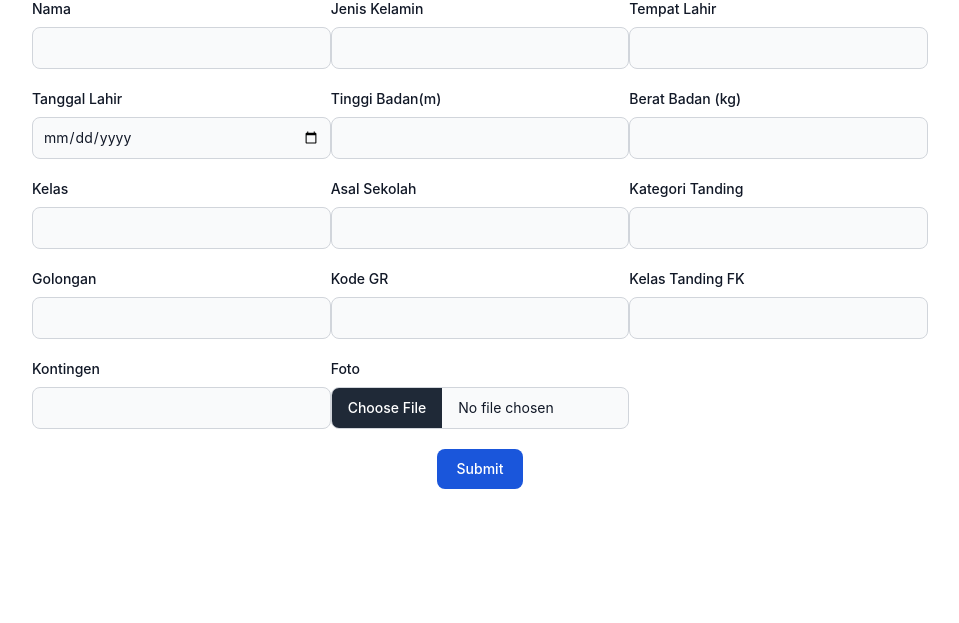
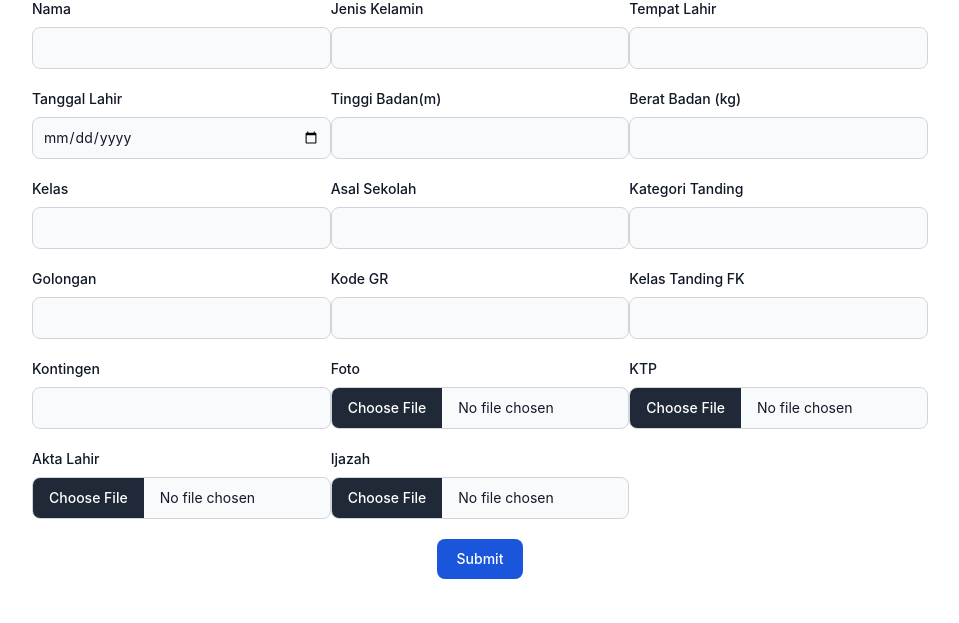
Before and after one commit to ikbalmaulana23/jurusilat, a Laravel app: page /pendaftaran in a window 1280 px wide. Shown: the part 177-800 px from the top of the page, without its empty margins (160-1119 px from the left). Run offline with Laravel 12, Linux system fonts and the light colour scheme; some libraries are stand-ins or nearby versions.

Commit message:
fitur pendaftaran kelar

```diff
--- a/app/Http/Controllers/PendaftaranController.php
+++ b/app/Http/Controllers/PendaftaranController.php
@@ -18,12 +18,12 @@ class PendaftaranController extends Controller
         if ($r->validated()) {
             $foto = $r->foto->getClientOriginalName();
             $r->foto->move('image/', $foto);
-            // $ktp = $r->ktp->getClientOriginalName();
-            // $r->ktp->move('image/', $ktp);
-            // $akta_lahir = $r->akta_lahir->getClientOriginalName();
-            // $r->akta_lahir->move('image/', $akta_lahir);
-            // $ijazah = $r->ijazah->getClientOriginalName();
-            // $r->ijazah->move('image/', $ijazah);
+            $ktp = $r->ktp->getClientOriginalName();
+            $r->ktp->move('image/', $ktp);
+            $akta_lahir = $r->akta_lahir->getClientOriginalName();
+            $r->akta_lahir->move('image/', $akta_lahir);
+            $ijazah = $r->ijazah->getClientOriginalName();
+            $r->ijazah->move('image/', $ijazah);
 
 
             Pendaftar::create([
@@ -41,9 +41,9 @@ class PendaftaranController extends Controller
                 'kelas_tanding_FK' => $r->kelas_tanding_FK,
                 'kontingen' => $r->kontingen,
                 'foto' => $foto,
-                // 'ktp' => $ktp,
-                // 'akta_lahir' => $akta_lahir,
-                // 'ijazah' => $ijazah,
+                'ktp' => $ktp,
+                'akta_lahir' => $akta_lahir,
+                'ijazah' => $ijazah,
             ]);
         };
 
--- a/app/Models/Pendaftar.php
+++ b/app/Models/Pendaftar.php
@@ -11,7 +11,5 @@ class Pendaftar extends Model
 
     protected $table = 'pendaftar';
 
-    protected $fillable = ['nama', 'jen_kelamin', 'tpt_lahir', 'tgl_lahir', 'tb', 'bb', 'kelas', 'asal_sekolah', 'kategori_tanding', 'golongan', 'kode_gr', 'kelas_tanding_FK', 'kontingen', 'foto'];
-
-    //  'ktp', 'akta_lahir', 'ijazah'
+    protected $fillable = ['nama', 'jen_kelamin', 'tpt_lahir', 'tgl_lahir', 'tb', 'bb', 'kelas', 'asal_sekolah', 'kategori_tanding', 'golongan', 'kode_gr', 'kelas_tanding_FK', 'kontingen', 'foto', 'ktp', 'akta_lahir', 'ijazah'];
 }
--- a/resources/views/pendaftaran.blade.php
+++ b/resources/views/pendaftaran.blade.php
@@ -145,23 +145,23 @@
             <span>{{ $errors->first('foto') }}</span>
           </div>
 
-          {{-- <div class="mb-5">
+          <div class="mb-5">
             <label for="ktp" class="block mb-2 text-sm font-medium text-gray-900 dark:text-white">KTP</label>
             <input type="file" name="ktp" id="ktp" class="bg-gray-50 border border-gray-300 text-gray-900 text-sm rounded-lg focus:ring-blue-500 focus:border-blue-500 block w-full  dark:bg-gray-700 dark:border-gray-600 dark:placeholder-gray-400 dark:text-white dark:focus:ring-blue-500 dark:focus:border-blue-500"   />
             <span>{{ $errors->first('ktp') }}</span>
-          </div> --}}
+          </div>
 
-          {{-- <div class="mb-5">
+          <div class="mb-5">
             <label for="akta_lahir" class="block mb-2 text-sm font-medium text-gray-900 dark:text-white">Akta Lahir</label>
             <input type="file" name="akta_lahir" id="akta_lahir" class="bg-gray-50 border border-gray-300 text-gray-900 text-sm rounded-lg focus:ring-blue-500 focus:border-blue-500 block w-full  dark:bg-gray-700 dark:border-gray-600 dark:placeholder-gray-400 dark:text-white dark:focus:ring-blue-500 dark:focus:border-blue-500"   />
             <span>{{ $errors->first('akta_lahir') }}</span>
-          </div> --}}
+          </div>
 
-          {{-- <div class="mb-5">
+          <div class="mb-5">
             <label for="ijazah" class="block mb-2 text-sm font-medium text-gray-900 dark:text-white">Ijazah</label>
             <input type="file" name="ijazah" id="ijazah" class="bg-gray-50 border border-gray-300 text-gray-900 text-sm rounded-lg focus:ring-blue-500 focus:border-blue-500 block w-full  dark:bg-gray-700 dark:border-gray-600 dark:placeholder-gray-400 dark:text-white dark:focus:ring-blue-500 dark:focus:border-blue-500"   />
             <span>{{ $errors->first('ijazah') }}</span>
-          </div> --}}
+          </div>
 
 
 
```
Also changed, not shown: app/Http/Requests/inputrequest.php (+6 -6 lines), database/migrations/2024_07_24_141121_create_pendaftars_table.php, public/image/921583.jpg (added), public/image/close-up-chicken-pen 1.png (added), public/image/𝒐𝒄𝒆𝒂𝒏 𝒘𝒂𝒗𝒆𝒔 (1).jpeg (added).
